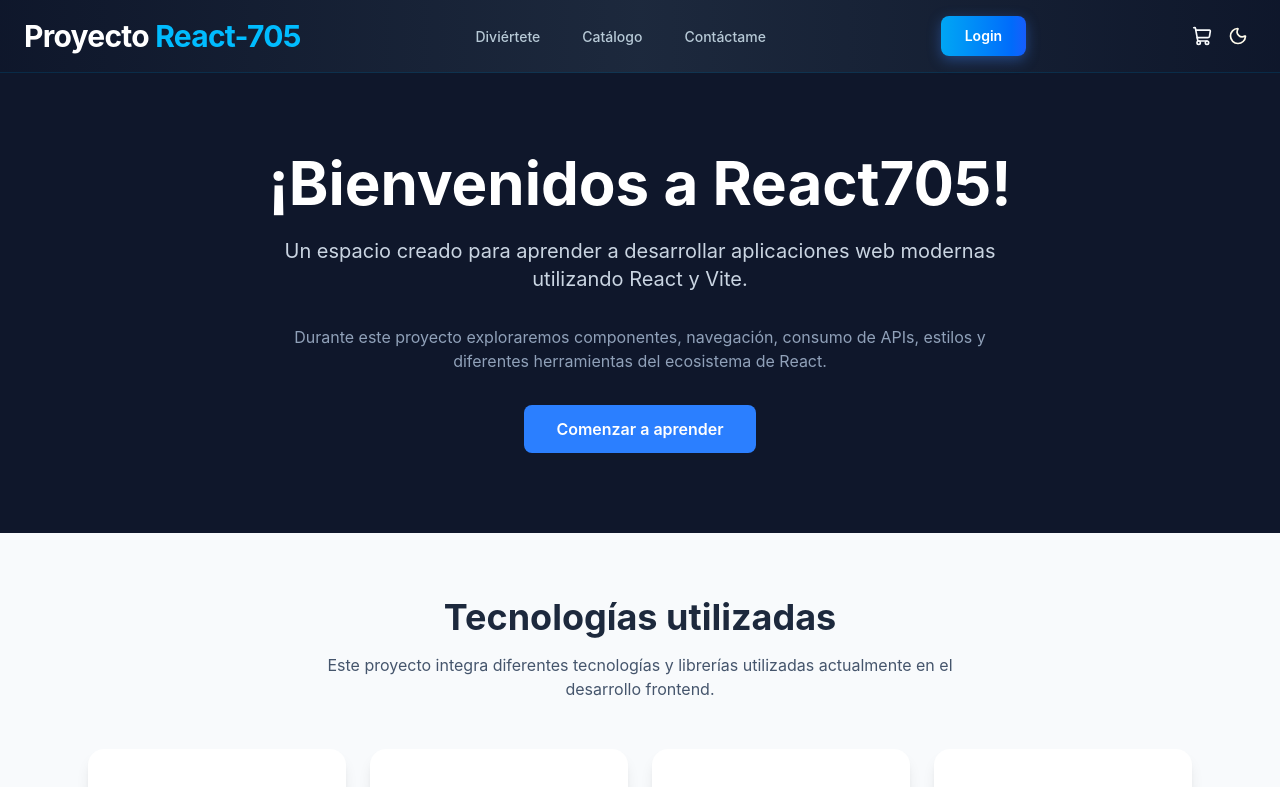
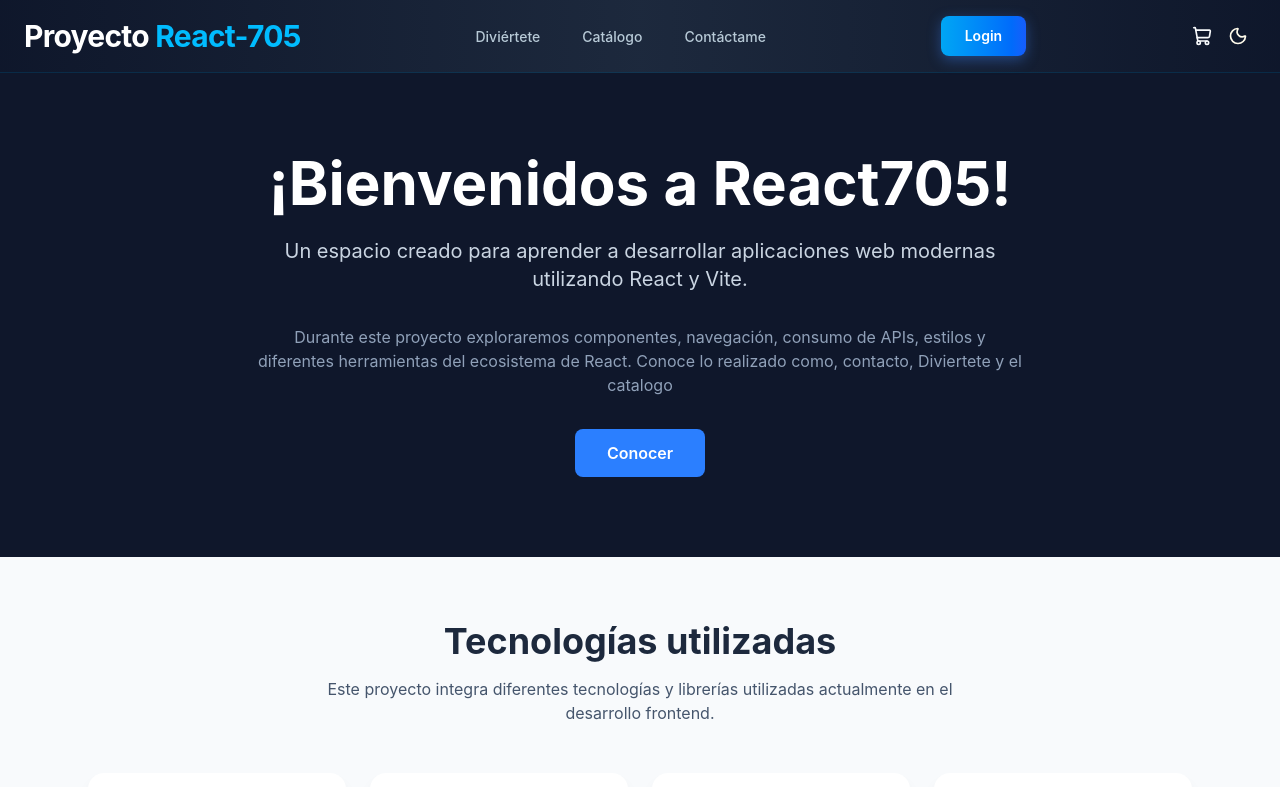
Before and after one commit to mateoyere11-sudo/ProyectoReact-Catalogo, a React (Vite) app: page / in a window 1280 px wide. Shown: the top 787 px of the page. Built offline with nearby package versions, Linux system fonts and the light colour scheme.

Commit message:
Ultimos ajustes

```diff
--- a/src/components/Layout/Cabezera.jsx
+++ b/src/components/Layout/Cabezera.jsx
@@ -46,6 +46,19 @@ function Cabezera() {
 
         <div className='flex items-center gap-4'>
 
+                      {usuario && (
+              <Link to="/Perfil">
+                <div className="relative">
+                  <img
+                    src={imagen}
+                    alt="Logo de la página"
+                    className="w-14 h-14 rounded-full object-cover border-2 border-sky-400/60 shadow-[0_0_15px_rgba(56,189,248,0.5)]"
+                  />
+                  <span className="absolute bottom-0 right-0 w-3.5 h-3.5 bg-emerald-400 border-2 border-slate-900 rounded-full"></span>
+                </div>
+              </Link>
+            )}
+
           <Link to="/">
             <h1 className="text-2xl sm:text-3xl font-bold text-white tracking-tight">
               Proyecto <span className="text-sky-400">React-705</span>
@@ -93,18 +106,7 @@ function Cabezera() {
               {tema === "claro" ? <Moon size={20} /> : <Sun size={20} />}
             </button>
 
-            {usuario && (
-              <Link to="/Perfil">
-                <div className="relative">
-                  <img
-                    src={imagen}
-                    alt="Logo de la página"
-                    className="w-10 h-10 rounded-full object-cover border-2 border-sky-400/60 shadow-[0_0_15px_rgba(56,189,248,0.5)]"
-                  />
-                  <span className="absolute bottom-0 right-0 w-3.5 h-3.5 bg-emerald-400 border-2 border-slate-900 rounded-full"></span>
-                </div>
-              </Link>
-            )}
+
 
       </div>
       </div>
--- a/src/pages/Inicio/Inicio.jsx
+++ b/src/pages/Inicio/Inicio.jsx
@@ -42,9 +42,10 @@
               <p className="max-w-3xl text-slate-400 mb-8">
                 Durante este proyecto exploraremos componentes, navegación,
                 consumo de APIs, estilos y diferentes herramientas del
-                ecosistema de React.
+                ecosistema de React. Conoce lo realizado como, contacto, Diviertete y el catalogo
               </p>
-              <button
+              <Link
+                to="/catalogo"
                 className="
                   text-white
                   font-semibold
@@ -55,14 +56,14 @@
                   bg-blue-500 transition delay-150 duration-300 ease-in-out hover:-translate-y-1 hover:scale-110 hover:bg-indigo-500
                 "
               >
-                Comenzar a aprender
-              </button>
+                Conocer
+              </Link>
             </div>
           </div>
         </section>
 
         {/* TECNOLOGÍAS */}
-        <section className="max-w-6xl mx-auto px-6 py-16 dark:bg-slate-800  ">
+        <section id="tecnologias" className="max-w-6xl mx-auto px-6 py-16 dark:bg-slate-800  ">
           <h2 className="text-3xl md:text-4xl font-bold text-center text-slate-800 dark:text-slate-50 mb-4">
             Tecnologías utilizadas
           </h2>
```
